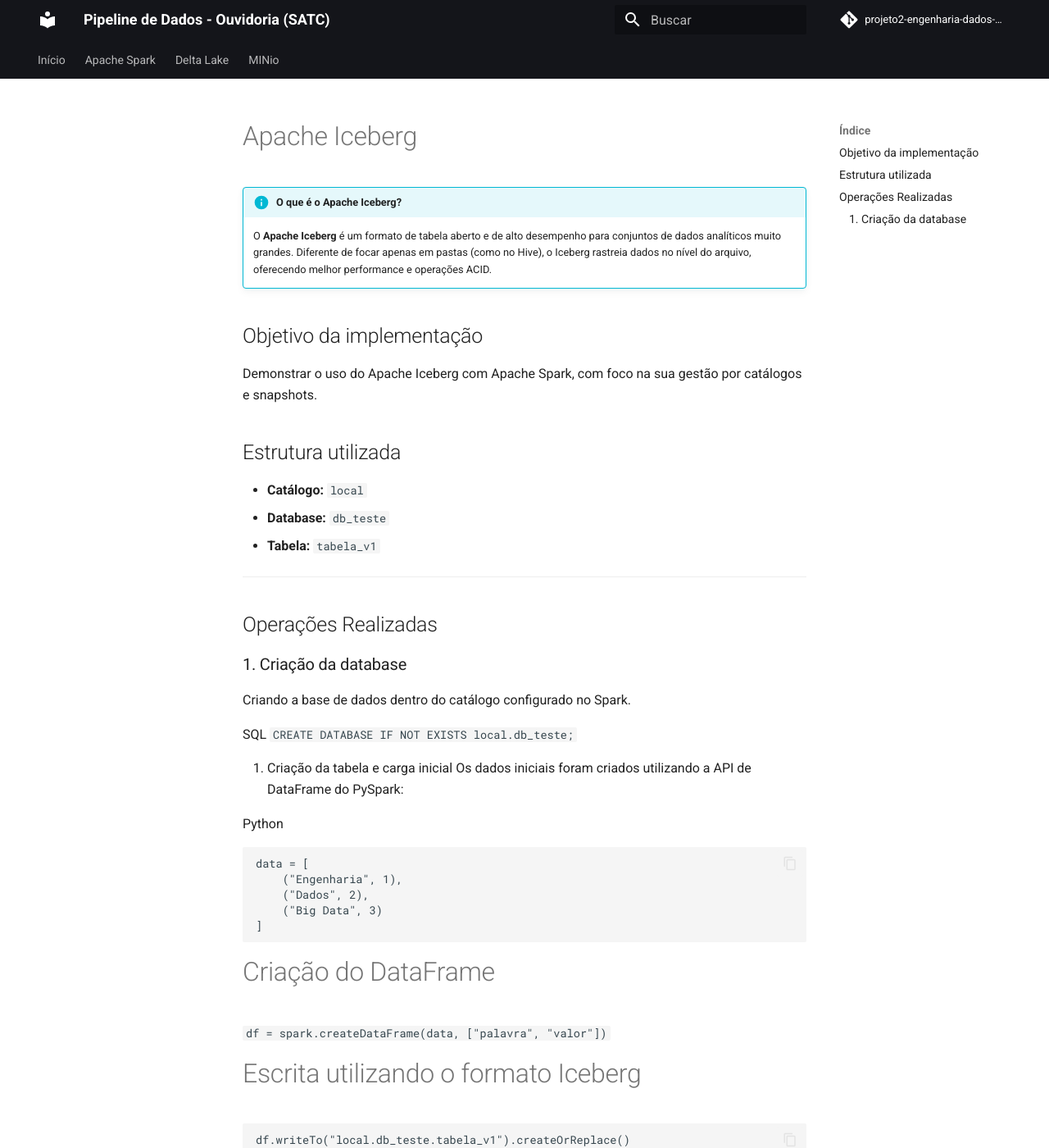
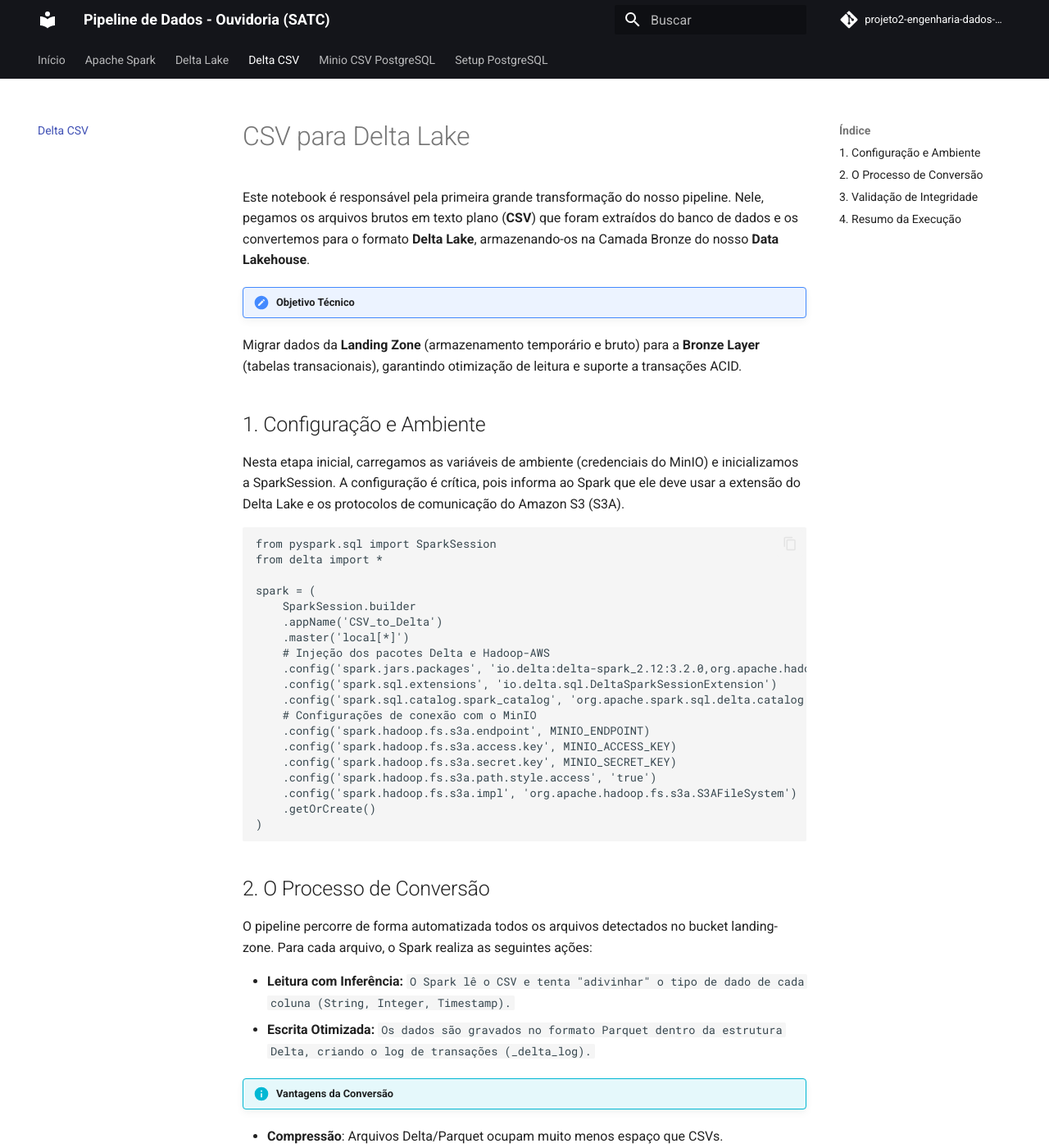
Before and after one commit to brunomonteirobonifacio/projeto2-engenharia-dados-satc, an MkDocs documentation site: the page built from docs/csv_to_delta.md, in a window 1280 px wide and 1400 px high. Shown: the whole window at 82% size. Built offline with MkDocs 1.6.1 and Material for MkDocs 9.7.7, drawn with Linux system fonts in a browser that asks for light colours; comment, search, counter and statistics services are not loaded; some of the changed text lies outside the part shown.

Commit message:
Ajuste nos Mkdocs

````diff
--- a/docs/csv_to_delta.md
+++ b/docs/csv_to_delta.md
@@ -1,75 +1,93 @@
-# Apache Iceberg
+# CSV para Delta Lake
 
-!!! info "O que é o Apache Iceberg?"
-    O **Apache Iceberg** é um formato de tabela aberto e de alto desempenho para conjuntos de dados analíticos muito grandes. Diferente de focar apenas em pastas (como no Hive), o Iceberg rastreia dados no nível do arquivo, oferecendo melhor performance e operações ACID.
+Este notebook é responsável pela primeira grande transformação do nosso pipeline. Nele, pegamos os arquivos brutos em texto plano (**CSV**) que foram extraídos do banco de dados e os convertemos para o formato **Delta Lake**, armazenando-os na Camada Bronze do nosso **Data Lakehouse**.
 
-## Objetivo da implementação
+!!! note "Objetivo Técnico"
+Migrar dados da **Landing Zone** (armazenamento temporário e bruto) para a **Bronze Layer** (tabelas transacionais), garantindo otimização de leitura e suporte a transações ACID.
 
-Demonstrar o uso do Apache Iceberg com Apache Spark, com foco na sua gestão por catálogos e snapshots.
+## 1. Configuração e Ambiente
 
-## Estrutura utilizada
+Nesta etapa inicial, carregamos as variáveis de ambiente (credenciais do MinIO) e inicializamos a SparkSession. A configuração é crítica, pois informa ao Spark que ele deve usar a extensão do Delta Lake e os protocolos de comunicação do Amazon S3 (S3A).
 
-* **Catálogo:** `local`
-* **Database:** `db_teste`
-* **Tabela:** `tabela_v1`
+```
+from pyspark.sql import SparkSession
+from delta import *
 
+spark = (
+    SparkSession.builder
+    .appName('CSV_to_Delta')
+    .master('local[*]')
+    # Injeção dos pacotes Delta e Hadoop-AWS
+    .config('spark.jars.packages', 'io.delta:delta-spark_2.12:3.2.0,org.apache.hadoop:hadoop-aws:3.3.4')
+    .config('spark.sql.extensions', 'io.delta.sql.DeltaSparkSessionExtension')
+    .config('spark.sql.catalog.spark_catalog', 'org.apache.spark.sql.delta.catalog.DeltaCatalog')
+    # Configurações de conexão com o MinIO
+    .config('spark.hadoop.fs.s3a.endpoint', MINIO_ENDPOINT)
+    .config('spark.hadoop.fs.s3a.access.key', MINIO_ACCESS_KEY)
+    .config('spark.hadoop.fs.s3a.secret.key', MINIO_SECRET_KEY)
+    .config('spark.hadoop.fs.s3a.path.style.access', 'true')
+    .config('spark.hadoop.fs.s3a.impl', 'org.apache.hadoop.fs.s3a.S3AFileSystem')
+    .getOrCreate()
+)
+```
+## 2. O Processo de Conversão
+
+O pipeline percorre de forma automatizada todos os arquivos detectados no bucket landing-zone. Para cada arquivo, o Spark realiza as seguintes ações:
+
+* **Leitura com Inferência:** `O Spark lê o CSV e tenta "adivinhar" o tipo de dado de cada coluna (String, Integer, Timestamp).`
+* **Escrita Otimizada:** `Os dados são gravados no formato Parquet dentro da estrutura Delta, criando o log de transações (_delta_log).`
+
+!!! info "Vantagens da Conversão"
+* **Compressão**: Arquivos Delta/Parquet ocupam muito menos espaço que CSVs.
+* **Metadados**: O formato Delta armazena o schema, evitando que dados corrompidos quebrem o pipeline futuramente.
 ---
 
-## Operações Realizadas
+## 3. Validação de Integridade
 
-### 1. Criação da database
-Criando a base de dados dentro do catálogo configurado no Spark.
+Após a carga, o notebook executa uma rotina de validação para garantir que:
 
-SQL
-```CREATE DATABASE IF NOT EXISTS local.db_teste;```
+- O local de destino é reconhecido como uma Delta Table oficial.
 
-2. Criação da tabela e carga inicial
-Os dados iniciais foram criados utilizando a API de DataFrame do PySpark:
+- A contagem de registros entre o CSV original e a nova tabela Delta é idêntica.
 
 Python
 ```
-data = [
-    ("Engenharia", 1),
-    ("Dados", 2),
-    ("Big Data", 3)
-]
-```
-# Criação do DataFrame
-```df = spark.createDataFrame(data, ["palavra", "valor"])```
+from delta.tables import DeltaTable
 
-# Escrita utilizando o formato Iceberg
-```
-df.writeTo("local.db_teste.tabela_v1").createOrReplace()
-```
-!!! successo "Visualização Inicial"
-Após a execução do PySpark, um ```SELECT * FROM local.db_teste.tabela_v1;``` retornará os registros mapeados pelo catálogo do Iceberg.
-
-### 1. Inserção (INSERT)
-SQL
+# Verificação de formato
+is_delta = DeltaTable.isDeltaTable(spark, delta_path)
+print(f"A tabela {tabela} é Delta? {is_delta}")
 ```
 
-INSERT INTO local.db_teste.tabela_v1 VALUES ('Spark', 4);
+## 4. Resumo da Execução
+
+Abaixo, o relatório final gerado pelo código ao concluir o processamento:
+
+Python
+```
+print('=' * 75)
+print('RESUMO DA CONVERSÃO E INGESTÃO NO DATA LAKE (LANDING ➔ BRONZE)')
+print('=' * 75)
+print()
+print('ORIGEM (Landing Zone):')
+print('  - Bucket MinIO: landing-zone')
+print('  - Formato dos arquivos: CSV (Dados Brutos / Plain Text)')
+print()
+print('DESTINO (Camada Bronze):')
+print('  - Bucket MinIO: bronze')
+print('  - Formato dos arquivos: Delta Lake (Parquet Otimizado + Log de Transações)')
+print()
+print('OPERAÇÕES REALIZADAS:')
+print('  - Conexão nativa com Object Storage estabelecida via s3a://')
+print('  - Inferência automática de schema (tipagem de colunas) aplicada na leitura.')
+print('  - Todas as 7 tabelas do sistema lidas e convertidas simultaneamente.')
+print('  - Estrutura de metadados (_delta_log) criada com sucesso no MinIO.')
+print()
+print('VALIDAÇÃO E GOVERNANÇA:')
+print('  - Verificação de formato (DeltaTable.isDeltaTable) retornou True.')
+print('  - Contagem de registros preservada 100% entre a origem e o destino.')
+print('=' * 75)
 ```
 
-### 2. Atualização (UPDATE)
-SQL
-```
-UPDATE local.db_teste.tabela_v1
-SET valor = 99
-WHERE palavra = 'Dados';
-```
-
-### 3. Exclusão (DELETE)
-SQL
-```
-DELETE FROM local.db_teste.tabela_v1
-WHERE palavra = 'Engenharia';
-```
-
-### 4. Versionamento (Snapshots)
-O Iceberg trabalha com o conceito de Snapshots (fotografias do estado dos dados). Podemos consultar o histórico de alterações através da tabela de metadados:
-
-SQL
-```
-SELECT * FROM local.db_teste.tabela_v1.snapshots;
-```
+!!! success "Status Final"
+Com a conclusão deste notebook, os dados da Ouvidoria estão prontos para sofrerem alterações de DML (Insert, Update, Delete) e consultas analíticas de alta performance.
--- a/docs/delta.md
+++ /dev/null
@@ -1,69 +0,0 @@
-
-# Delta Lake
-
-!!! info "O que é o Delta Lake?"
-    O **Delta Lake** é uma camada de armazenamento open-source que traz confiabilidade para os Data Lakes. Ele fornece transações ACID, escalabilidade para tratamento de metadados e unifica o processamento de dados em batch e streaming.
-
-## Objetivo da implementação
-
-Demonstrar o uso do Delta Lake integrado ao Apache Spark para operações transacionais.
-
-## Estrutura utilizada
-
-* **Tabela:** `delta_table`
-* **Local de armazenamento:** `data/data_lake/delta_table`
-
----
-
-## Operações Realizadas
-
-### 1. Criação da tabela
-Comando DDL para criar a tabela e definir o local de armazenamento.
-
-```sql
-CREATE TABLE delta_table (
-    palavra STRING,
-    valor INT
-)
-USING DELTA
-LOCATION 'data/delta_table';
-```
-### 2. Inserção de dados (INSERT)
-Carga inicial de registros na tabela Delta.
-
-SQL
-```INSERT INTO delta_table VALUES
-('Engenharia', 1),
-('Dados', 2),
-('Big Data', 3);```
-!!! success "Visualização Inicial"
-Após o insert, um SELECT * FROM delta_table; retornará os três registros acima de forma consistente.
-
-### 3. Inserção incremental
-Adicionando um novo registro posteriormente.
-
-SQL
-```INSERT INTO delta_table VALUES ('Spark', 4);```
-
-### 4. Atualização de registros (UPDATE)
-Modificando um valor existente, operação antes complexa em Data Lakes tradicionais
-
-SQL
-```
-UPDATE delta_table
-SET valor = 99
-WHERE palavra = 'Dados';
-
-### 5. Exclusão de dados (DELETE)
-Removendo registros específicos da base.
-```
-SQL
-```DELETE FROM delta_table
-WHERE palavra = 'Engenharia';```
-
-### 6. Consulta de histórico (Time Travel)
-O Delta Lake mantém um log de transações. O comando abaixo permite ver todas as alterações feitas na tabela, quem fez e quando fez.
-
-SQL
-
-```DESCRIBE HISTORY delta_table;```
--- a/docs/dml_delta.md
+++ b/docs/dml_delta.md
@@ -0,0 +1,137 @@
+# DML, History e Time Travel no Delta Lake
+
+Este notebook é o ápice do nosso pipeline. Em um Data Lake tradicional (apenas com CSVs ou Parquets puros), atualizar ou deletar um único registro é uma operação complexa que exige a reescrita completa do arquivo.
+
+Com o **Delta Lake** na nossa Camada Bronze, ganhamos a habilidade de realizar transações ACID (operações seguras de DML) diretamente sobre o *Object Storage* (MinIO), usando comandos SQL familiares.
+
+!!! note "Objetivo Técnico"
+    Demonstrar operações **DML** (`INSERT`, `UPDATE`, `DELETE`) em tabelas Delta, e utilizar ferramentas de governança como **History** (Log de Auditoria) e **Time Travel** (Viagem no tempo para recuperar versões antigas).
+
+## 1. Registro do Catálogo (Metastore)
+
+Antes de executarmos comandos SQL puros, o Spark precisa saber onde os arquivos Delta estão morando dentro do MinIO. Nós mapeamos as pastas do bucket `bronze` para tabelas virtuais no catálogo do Spark.
+
+Python
+```
+title="Registrando Tabelas Virtuais"
+tabelas_delta = ['anexo', 'cidade', 'estado', 'ouvidoria', 'servico_afetado', 'tipo_ouvidoria', 'usuario']
+
+for tabela in tabelas_delta:
+    delta_path = f's3a://{BRONZE_BUCKET}/{tabela}'
+    spark.sql(f"""
+        CREATE TABLE IF NOT EXISTS {tabela}
+        USING delta
+        LOCATION '{delta_path}'
+    """)
+```
+
+## 2. Transações ACID (DML)
+
+Uma vez que as tabelas estão registradas, podemos manipulá-las livremente. O projeto demonstra duas abordagens equivalentes: o uso de Spark SQL puro e o uso da DeltaTable API nativa do Python.
+
+### 2.1 Inserção (INSERT)
+
+Adicionamos novas ocorrências de ouvidoria ao sistema de forma transacional. Se o servidor cair no meio da inserção, o Delta Lake garante que o arquivo não ficará corrompido (Atomicidade).
+
+```
+spark.sql("""
+    INSERT INTO ouvidoria (id_ouvidoria, descricao_ouvidoria, cod_tipo, cod_servico, protocolo_ouvidoria, data_ouvidoria, cod_usuario)
+    VALUES
+        (4, 'Solicitação de maior frequência de rondas policiais.', 3, 6, '202605030001', '2026-05-03 08:00:00', 1),
+        (5, 'Reclamação sobre o atraso nas obras de recapeamento.', 4, 7, '202605030002', '2026-05-03 09:15:00', 2);
+    -- (Mais registros omitidos para brevidade)
+""")
+```
+
+### 2.2 Atualização (UPDATE)
+
+Se a descrição de um chamado precisar ser corrigida, não precisamos reescrever o lake inteiro.
+
+=== "Via Spark SQL"
+
+```
+sql UPDATE ouvidoria  SET descricao_ouvidoria = 'Falta de medicamentos nos postos de saúde.'  WHERE id_ouvidoria = 1
+```
+
+=== "Via DeltaTable API"
+
+Python
+```
+from pyspark.sql.functions import lit
+
+dt_servico = DeltaTable.forPath(spark, f's3a://{BRONZE_BUCKET}/servico_afetado')
+dt_servico.update(
+    condition="id_servico = 1",
+    set={"nome_servico": lit("Educação, Ciência e Tecnologia")}
+)
+```
+
+### 2.3 Exclusão (DELETE)
+
+Ideal para lidar com leis de proteção de dados (como o "Direito ao Esquecimento" da LGPD) ou para limpar sujeiras pontuais do banco.
+
+```
+# Limpeza de IDs nulos
+spark.sql("DELETE FROM ouvidoria WHERE id_ouvidoria is null")
+
+# Deleção via API
+dt_ouvidoria = DeltaTable.forPath(spark, f's3a://{BRONZE_BUCKET}/ouvidoria')
+dt_ouvidoria.delete("id_ouvidoria = 6")
+```
+
+### 3. Governança: History e Time Travel
+
+Cada vez que aplicamos um dos comandos DML acima, o Delta Lake gera um arquivo .json escondido na pasta _delta_log. Isso nos permite fazer duas coisas incríveis:
+
+Auditoria Completa (History)
+
+Podemos descobrir exatamente que tipo de operação modificou a tabela.
+
+```
+# Retorna: version, timestamp, operation, operationMetrics
+spark.sql('DESCRIBE HISTORY ouvidoria').show()
+```
+
+Viagem no Tempo (Time Travel)
+
+Erramos um UPDATE ou um DELETE sem a cláusula WHERE? O Delta permite recarregar o Dataframe exatamente como ele era no passado, usando o parâmetro versionAsOf.
+
+Python
+```
+# Recarrega a tabela ouvidoria exatamente como ela foi criada na Versão 0
+df_v0 = spark.read.format('delta').option('versionAsOf', 0).load(f's3a://{BRONZE_BUCKET}/ouvidoria')
+
+df_atual = spark.read.format('delta').load(f's3a://{BRONZE_BUCKET}/ouvidoria')
+
+print(f'Versão Original: {df_v0.count()} registros')
+print(f'Versão Atual: {df_atual.count()} registros')
+```
+
+## 4. Resumo da Execução
+
+Abaixo, o relatório final impresso pelo notebook após executar e validar todas as transações:
+
+```
+print('=' * 70)
+print('RESUMO DAS OPERAÇÕES DML REALIZADAS NO DATA LAKE (OUVIDORIA)')
+print('=' * 70)
+print()
+print('INSERT:')
+print('  - 5 novas ouvidorias inseridas (IDs 4, 5, 6, 7 e 8)')
+print()
+print('UPDATE:')
+print('  - ouvidoria ID 1 -> Descrição atualizada para "Falta de medicamentos..." (via SQL)')
+print('  - servico_afetado ID 5 -> Nome atualizado para "Agropecuária" (via SQL)')
+print('  - servico_afetado ID 1 -> Nome atualizado para "Educação, Ciência..." (via DeltaTable API)')
+print()
+print('DELETE:')
+print('  - ouvidorias com ID nulo (sujeira) removidas (via SQL)')
+print('  - ouvidoria ID 8 (sugestão de semáforos) removida (via SQL)')
+print('  - ouvidoria ID 6 (denúncia de resíduos) removida (via DeltaTable API)')
+print()
+print('HISTORY e TIME TRAVEL:')
+print('  - Histórico completo de transações consultado (DESCRIBE HISTORY)')
+print('  - Leitura do estado original dos dados (versionAsOf = 0)')
+print('  - Comparação e extração de diferenças entre Versão 0 vs Versão Atual')
+print('=' * 70)
+```
--- a/docs/postgresql_to_minio_csv.md
+++ b/docs/postgresql_to_minio_csv.md
@@ -0,0 +1,93 @@
+# Extração (PostgreSQL ➔ MinIO)
+
+Este notebook é responsável pela etapa primária de ingestão de dados (Extração). Ele se conecta ao banco de dados relacional **PostgreSQL**, identifica as tabelas disponíveis e as exporta no formato bruto (**CSV**) diretamente para a **Landing Zone** no **MinIO**.
+
+!!! note "Objetivo Técnico"
+    Realizar a extração dos dados transacionais de forma automatizada e enviá-los para o *Object Storage* (MinIO) de forma performática, utilizando buffers em memória para não gerar I/O (leitura/escrita) desnecessário no disco local.
+
+## 1. Configuração e Conexão
+
+O processo inicia estabelecendo a comunicação independente com as duas pontas da arquitetura: o banco de dados de origem e o *storage* de destino. Utilizamos a biblioteca `pyodbc` com o driver do PostgreSQL para a conexão relacional, e o `boto3` para a comunicação com a API S3 do MinIO.
+
+Python
+```
+title="Conexões do Pipeline"
+import pyodbc
+import boto3
+from botocore.client import Config
+
+# Conexão ODBC com o banco de dados
+conn = pyodbc.connect(
+    f'DRIVER={{PostgreSQL Unicode}};'
+    f'SERVER={DB_SERVER};'
+    f'PORT={DB_PORT};'
+    f'DATABASE={DB_DATABASE};'
+    f'UID={DB_USER};'
+    f'PWD={DB_PASSWORD};',
+    autocommit=True
+)
+cursor = conn.cursor()
+
+# Cliente AWS S3 apontado para o MinIO local
+s3_client = boto3.client(
+    's3',
+    endpoint_url=MINIO_ENDPOINT,
+    aws_access_key_id=MINIO_ACCESS_KEY,
+    aws_secret_access_key=MINIO_SECRET_KEY,
+    config=Config(signature_version='s3v4'),
+    region_name='us-east-1'
+)
+```
+
+## 2. Mapeamento Dinâmico de Tabelas
+
+Para garantir que a extração seja escalável e não dependa de nomes "chumbados" no código, o notebook consulta dinamicamente a tabela de metadados de sistema do banco de dados (information_schema.tables). Isso permite que ele liste e percorra automaticamente todas as tabelas de usuário (BASE TABLE) contidas no schema public.
+
+Python
+```
+cursor.execute("""
+    SELECT table_name
+    FROM information_schema.tables
+    WHERE table_schema = 'public'
+    AND table_type = 'BASE TABLE'
+    ORDER BY table_name
+""")
+tabelas = [row[0] for row in cursor.fetchall()]
+```
+
+## 3. Extração e Upload em Memória
+
+A extração de cada tabela é consolidada em um DataFrame do Pandas. Para otimizar o envio para a nuvem/storage local, o DataFrame é convertido em um arquivo CSV virtual, alocado diretamente na memória RAM usando a classe io.StringIO(). O conteúdo convertido em bytes é disparado diretamente para o MinIO.
+
+
+Python
+```
+import io
+import pandas as pd
+
+for tabela in tabelas:
+    # Captura os dados da tabela
+    cursor.execute(f'SELECT * FROM "{tabela}"')
+    columns = [desc[0] for desc in cursor.description]
+    df = pd.DataFrame.from_records(cursor.fetchall(), columns=columns)
+
+    # Cria o buffer de CSV na memória RAM
+    csv_buffer = io.StringIO()
+    df.to_csv(csv_buffer, index=False)
+    csv_bytes = csv_buffer.getvalue().encode('utf-8')
+
+    # Faz o Upload direto para a Landing Zone
+    s3_client.put_object(
+        Bucket=LANDING_BUCKET,
+        Key=f'{tabela}.csv',
+        Body=csv_bytes,
+        ContentType='text/csv'
+    )
+```
+
+## 4. Validação da Ingestão
+
+Após finalizar o loop de extração, o script faz uma listagem usando s3_client.list_objects_v2 para validar o conteúdo físico presente no bucket landing-zone. Um resumo operacional (contendo total de registros e total de KB trafegados) é impresso para fins de log e monitoramento.
+
+!!! success "Camada Raw Concluída"
+Com a finalização deste notebook, os dados são retirados com segurança do ambiente transacional (PostgreSQL) e entram oficialmente no ecossistema isolado do Data Lake, prontos para a etapa de limpeza e conversão.
--- a/docs/setup_potsgresql.md
+++ b/docs/setup_potsgresql.md
@@ -0,0 +1,72 @@
+# Setup e Carga Inicial (PostgreSQL)
+
+Este notebook é o ponto de partida do nosso projeto. Para que o nosso pipeline de Engenharia de Dados faça sentido, precisamos de um "Sistema de Origem" que simule um ambiente de produção real.
+
+Nesta etapa, conectamos ao nosso contêiner do **PostgreSQL**, criamos a modelagem relacional do sistema de **Ouvidoria** e populamos as tabelas com os dados brutos armazenados localmente.
+
+!!! note "Objetivo Técnico"
+    Provisionar automaticamente o banco de dados relacional (`sistema_ouvidoria`), aplicar a modelagem física (DDL) com integridade referencial e realizar a carga em lote (Bulk Insert) a partir de arquivos `.csv`.
+
+## 1. Instalação de Drivers e Conexão Base
+
+Como o PostgreSQL está rodando em um contêiner Docker isolado, o nosso ambiente Python (gerenciado pelo UV) precisa dos drivers adequados do sistema operacional para "falar" com o banco via protocolo ODBC.
+
+Python
+```
+title="Configuração do ODBC"
+# Instalação via sistema (Linux/WSL) dos pacotes necessários para o pyodbc
+!apt-get update && apt-get install -y unixodbc unixodbc-dev odbc-postgresql
+```
+
+Com o driver instalado, o script estabelece uma conexão primária com o banco postgres (master) apenas para verificar a existência e criar, se necessário, o nosso banco de dados alvo: sistema_ouvidoria.
+
+## 2. Modelagem Relacional (DDL)
+
+Com o banco de dados criado, o script executa um bloco de instruções DDL (Data Definition Language). Ele constrói a estrutura de 7 tabelas normalizadas, respeitando a ordem de dependência das Chaves Estrangeiras (Foreign Keys).
+
+As tabelas criadas formam o seguinte domínio de negócio:
+
+- **estado** (Tabela domínio)
+
+- **cidade** (Depende de estado)
+
+- **usuario** (Depende de cidade)
+
+- **tipo_ouvidoria** (Tabela domínio)
+
+- **servico_afetado** (Tabela domínio)
+
+- **ouvidoria** (Tabela Fato - Depende de usuário, tipo e serviço)
+
+- **anexo** (Depende de ouvidoria)
+
+## 3. Carga de Dados (Bulk Insert)
+
+Esta é a etapa mais pesada do notebook. Lemos os arquivos .csv da pasta /data e inserimos os registros nas tabelas recém-criadas.
+
+Para garantir a eficiência e a qualidade dos dados, utilizamos a biblioteca Pandas:
+
+- **Limpeza Prévia:** O Pandas varre todas as colunas de texto (strings) e aplica um .strip() para remover espaços em branco invisíveis que poderiam causar problemas de join no futuro.
+
+- **Tratamento de Nulos:** Valores NaN do Pandas são convertidos nativamente para None do Python, garantindo que o PostgreSQL receba registros NULL verdadeiros.
+
+- **Inserção em Lotes:** Para não estourar a memória ou a conexão, usamos o executemany do cursor ODBC, enviando os dados em lotes (batches) de 2.000 registros por vez.
+
+```
+# Inserir em lotes de 2000 registros para otimizar a rede e o banco
+batch_size = 2000
+for i in range(0, len(data), batch_size):
+    batch = data[i:i+batch_size]
+    cursor.executemany(insert_sql, batch)
+
+```
+
+!!! tip "Idempotência"
+O script foi desenhado para ser idempotente. Antes de iniciar a carga de uma tabela, ele executa um SELECT COUNT(*). Se a tabela já possuir registros, ele pula a carga daquele arquivo. Isso evita a duplicação de dados se o notebook for executado mais de uma vez.
+
+4. Validação
+
+A última célula do notebook realiza uma auditoria básica para garantir que a carga foi bem-sucedida. Ele percorre as 7 tabelas, conta o número exato de linhas inseridas no PostgreSQL e exibe uma amostra (Top 5) de tabelas cruciais, como cidade, servico_afetado e ouvidoria.
+
+!!! success "Ambiente Pronto"
+Após a execução deste notebook, o ambiente de produção fictício está 100% operacional. A partir daqui, o pipeline de dados entra em ação para extrair e migrar esses dados para o Data Lake.
--- a/mkdocs.yml
+++ b/mkdocs.yml
@@ -26,8 +26,10 @@
 nav:
   - Início: index.md
   - Apache Spark: spark.md
-  - Delta Lake: delta.md
-  - MINio: dados.md
+  - Delta Lake: dml_delta.md
+  - Delta CSV: csv_to_delta.md
+  - Minio CSV PostgreSQL: postgresql_to_minio_csv.md
+  - Setup PostgreSQL: setup_potsgresql.md
 
 markdown_extensions:
   - admonition
````
Also changed, not shown: 2 other files.
